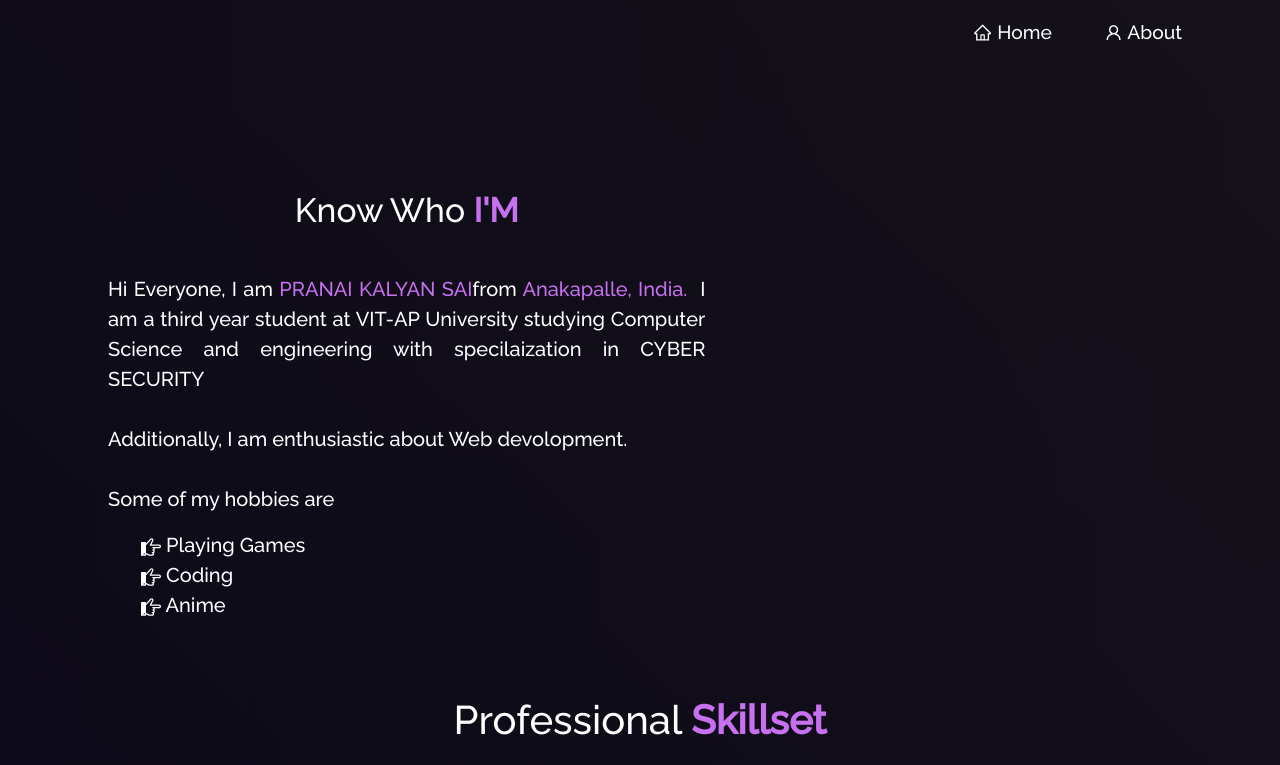
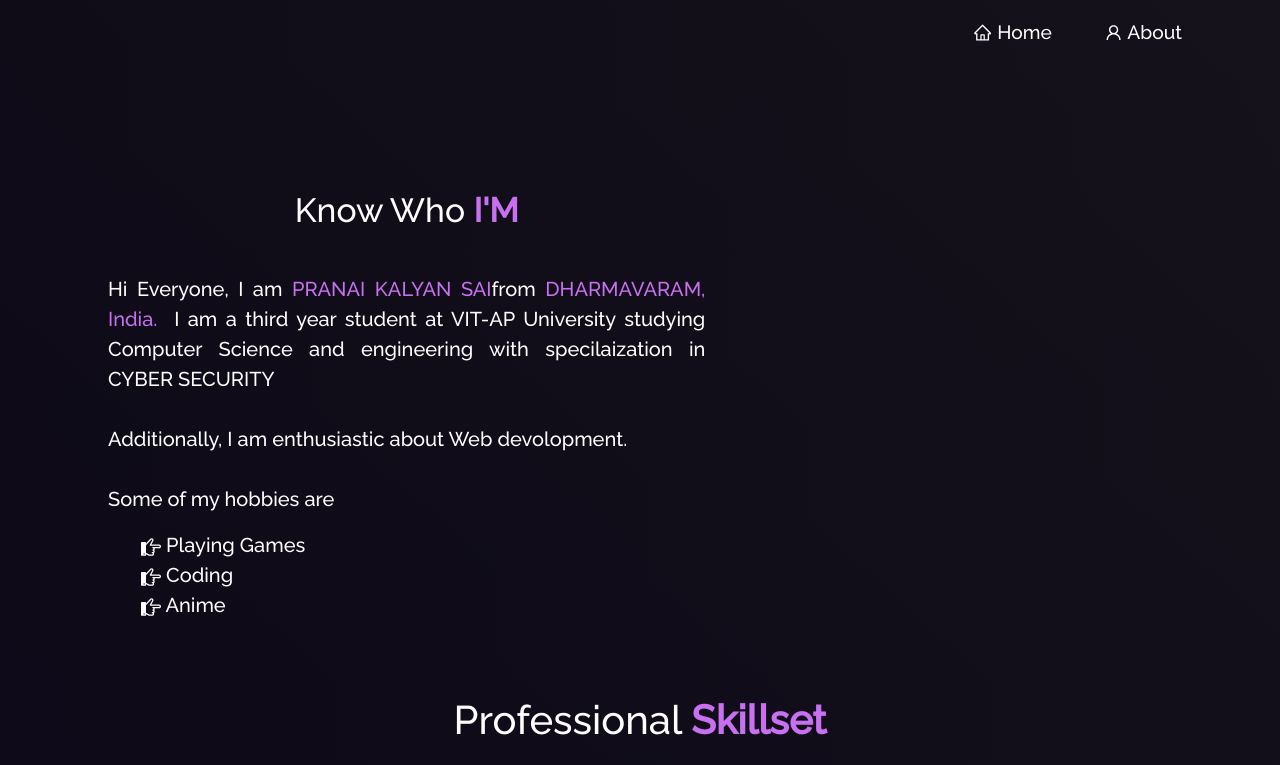
Before and after one commit to Pranaikalyansai/task6, a React (Create React App) app: page /about in a window 1280 px wide. Shown: the top 765 px of the page. Built offline with nearby package versions, Linux system fonts and the light colour scheme.

Commit message:
Update AboutCard.js

```diff
--- a/src/components/About/AboutCard.js
+++ b/src/components/About/AboutCard.js
@@ -8,8 +8,8 @@ function AboutCard() {
       <Card.Body>
         <blockquote className="blockquote mb-0">
           <p style={{ textAlign: "justify" }}>
-            Hi Everyone, I am <span className="purple">PRANAI KALYAN SAI</span>
-            from <span className="purple"> Anakapalle, India.</span>&nbsp;
+            Hi Everyone, I am <span className="purple"> PRANAI KALYAN SAI</span>
+            from <span className="purple"> DHARMAVARAM, India.</span>&nbsp;
             I am a third year student at VIT-AP University studying Computer Science and engineering with specilaization in CYBER SECURITY
             <br />
             <br />
```
